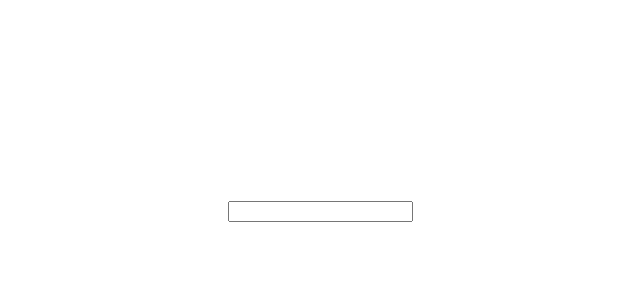
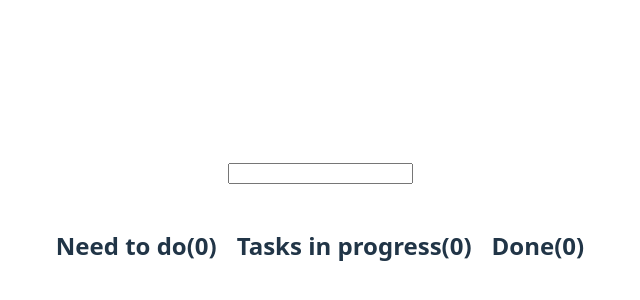
Before and after one commit to l1ng1/taskFlow, a Vue app: page / in a window 1280 px wide. Shown: the part 178-478 px from the top of the page, without its empty margins (320-960 px from the left). Built offline with nearby package versions, Linux system fonts and the light colour scheme.

Commit message:
feat: Добавил компоненты для колонок с заданиями и компонент для их отображения,drag and drop работает

```diff
--- a/src/App.vue
+++ b/src/App.vue
@@ -2,6 +2,7 @@
 import { ref } from 'vue';
 import { useTasksStore } from './stores/tasks';
 import { useDebounce } from './composables/useDebounce';
+import KanbanBoard from './components/KanbanBoard.vue';
 const store = useTasksStore();
 
 const testInput = ref('');
@@ -19,6 +20,9 @@ const devounceInput = useDebounce(testInput,500)
     {{ testInput }}
     <br>
     {{ devounceInput }}
+
+
+    <KanbanBoard></KanbanBoard>
   </div>
 
 </template>
--- /dev/null
+++ b/src/components/KanbanBoard.vue
@@ -0,0 +1,29 @@
+<template>
+
+    <div class="columns">
+        <KanbanColumn class="todo_column" status="todo" :tasks="store.tasksByStatus.todo" title="Need to do"/>
+        <KanbanColumn class="inprogress_column" status="in-progress" :tasks="store.tasksByStatus['in-progress']" title="Tasks in progress"/>
+        <KanbanColumn class="done_column" status="done" :tasks="store.tasksByStatus.done" title="Done"/>
+    </div>
+
+</template>
+
+
+
+<script setup lang="ts">
+import KanbanColumn from './KanbanColumn.vue';
+import { useTasksStore } from '../stores/tasks';
+const store = useTasksStore();
+
+</script>
+
+
+
+<style scoped>
+.columns{
+    display: flex;
+    justify-content: space-around;
+    gap: 0px 20px;
+}
+
+</style>
--- /dev/null
+++ b/src/components/KanbanColumn.vue
@@ -0,0 +1,37 @@
+<template>
+
+<div @dragover.prevent @drop="dragAndDrop.onDrop(props.status)" class="kanban_column">
+
+    <h2>{{ props.title }}({{ props.tasks.length }})</h2>
+
+    <div class="tasks">
+        <TaskCard v-for="task in props.tasks" :key="task.id" :task="task"/>
+    </div>
+
+</div>
+
+
+</template>
+<script setup lang="ts">
+import TaskCard from './TaskCard.vue';
+import type { Task, TaskStatus } from '../types';
+import { useDragAndDrop } from '../composables/useDragAndDrop';
+
+const dragAndDrop = useDragAndDrop();
+interface Props{
+    status:TaskStatus,
+    tasks:Task[],
+    title:string,
+}
+
+const props = defineProps<Props>();
+
+
+
+
+
+</script>
+<style scoped>
+
+
+</style>
```
